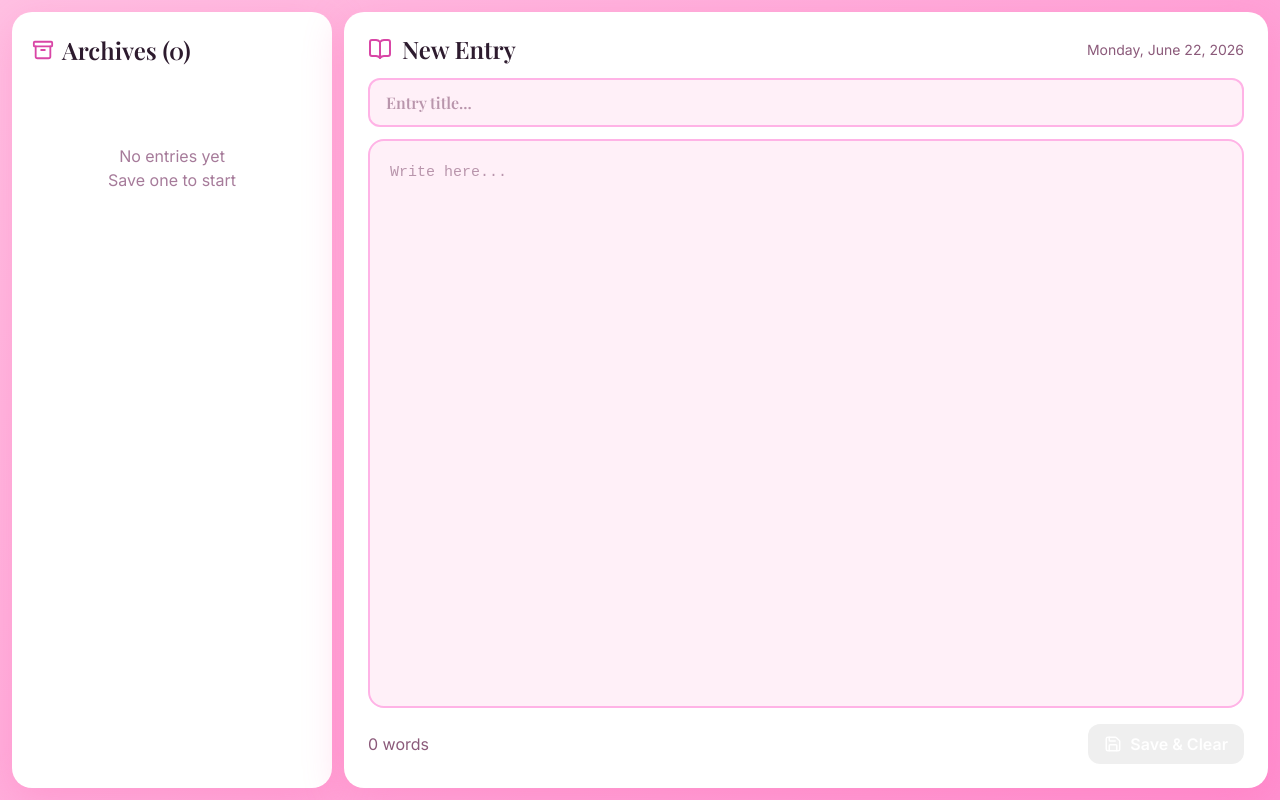
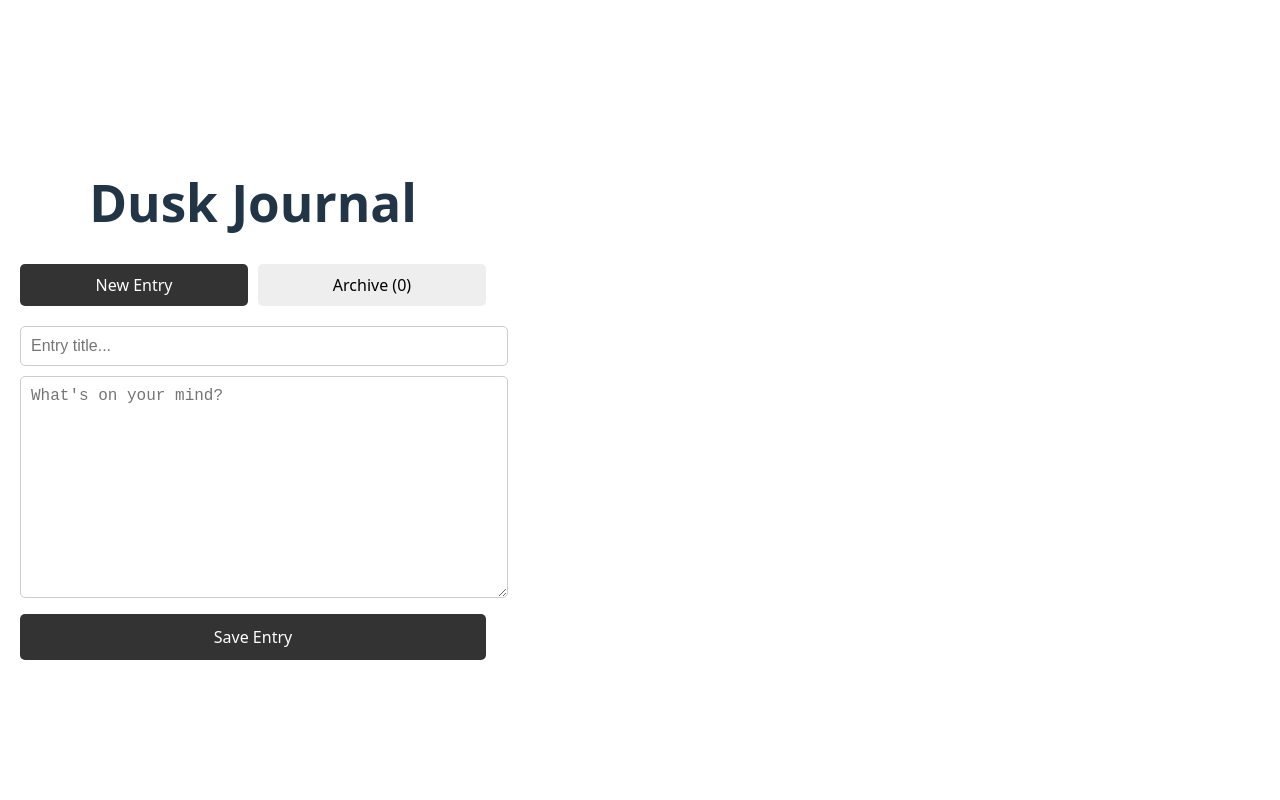
Before and after one commit to forteido-art/dusk-journal, a React (Vite) app: page / in a window 1280 px wide. Built offline with nearby package versions, Linux system fonts and the light colour scheme.

Commit message:
Add edit archive + export JSON

```diff
--- a/src/App.jsx
+++ b/src/App.jsx
@@ -1,268 +1,162 @@
-import React, { useState, useEffect } from "react";
-import { Save, Trash2, BookOpen, Check, Archive, Calendar, Download, X } from "lucide-react";
-import jsPDF from "jspdf";
+import { useState, useEffect } from 'react'
 
-const entryKey = () => Date.now().toString();
-const formatDate = (key) => new Date(parseInt(key)).toLocaleDateString('en-US', {
-  weekday: 'long', month: 'long', day: 'numeric', year: 'numeric'
-});
-
-export default function JournalApp() {
-  const [entries, setEntries] = useState({});
-  const [text, setText] = useState("");
-  const [title, setTitle] = useState("");
-  const [notif, setNotif] = useState("");
-  const [selectedKey, setSelectedKey] = useState(null);
+function App() {
+  const [entries, setEntries] = useState([])
+  const [title, setTitle] = useState('')
+  const [content, setContent] = useState('')
+  const [view, setView] = useState('write') // 'write' or 'archive'
+  const [editingId, setEditingId] = useState(null)
 
   useEffect(() => {
-    const data = localStorage.getItem('dusk-journal-v3');
-    if (data) setEntries(JSON.parse(data));
-  }, []);
+    const saved = localStorage.getItem('dusk-entries')
+    if (saved) setEntries(JSON.parse(saved))
+  }, [])
 
-  const showNotif = (msg) => {
-    setNotif(msg);
-    setTimeout(() => setNotif(""), 3000);
-  };
+  useEffect(() => {
+    localStorage.setItem('dusk-entries', JSON.stringify(entries))
+  }, [entries])
 
-  const handleSave = () => {
-    if (!text.trim()) {
-      alert("Type something first!");
-      return;
+  const saveEntry = () => {
+    if (!title.trim() ||!content.trim()) {
+      alert('Add both title and content')
+      return
     }
 
-    const key = entryKey();
-    const newEntry = { text, title, savedAt: parseInt(key) };
-    const newEntries = {...entries, [key]: newEntry };
+    if (editingId) {
+      // Update existing entry
+      setEntries(entries.map(e =>
+        e.id === editingId
+         ? {...e, title, content, date: new Date().toISOString()}
+          : e
+      ))
+      setEditingId(null)
+    } else {
+      // New entry
+      const newEntry = {
+        id: Date.now(),
+        title,
+        content,
+        date: new Date().toISOString()
+      }
+      setEntries([newEntry,...entries])
+    }
 
-    setEntries(newEntries);
-    localStorage.setItem('dusk-journal-v3', JSON.stringify(newEntries));
+    setTitle('')
+    setContent('')
+    setView('archive')
+  }
 
-    setText("");
-    setTitle("");
-    showNotif("Entry saved!");
-  };
+  const editEntry = (entry) => {
+    setTitle(entry.title)
+    setContent(entry.content)
+    setEditingId(entry.id)
+    setView('write')
+  }
 
-  const handleDelete = (key) => {
-    if (!window.confirm("Delete this entry?")) return;
-    const newEntries = {...entries };
-    delete newEntries[key];
-    setEntries(newEntries);
-    localStorage.setItem('dusk-journal-v3', JSON.stringify(newEntries));
-    if (selectedKey === key) setSelectedKey(null);
-    showNotif("Deleted");
-  };
+  const deleteEntry = (id) => {
+    if (confirm('Delete this entry?')) {
+      setEntries(entries.filter(e => e.id!== id))
+      if (editingId === id) {
+        setTitle('')
+        setContent('')
+        setEditingId(null)
+      }
+    }
+  }
 
-  const exportPDF = (key, entry) => {
-    const doc = new jsPDF();
-    doc.setFontSize(20);
-    doc.setTextColor(45, 27, 46);
-    doc.text(entry.title || "Untitled Entry", 20, 30);
+  const exportJSON = () => {
+    const dataStr = JSON.stringify(entries, null, 2)
+    const blob = new Blob([dataStr], {type: 'application/json'})
+    const url = URL.createObjectURL(blob)
+    const link = document.createElement('a')
+    link.href = url
+    link.download = `dusk-backup-${new Date().toISOString().split('T')[0]}.json`
+    link.click()
+  }
 
-    doc.setFontSize(12);
-    doc.setTextColor(139, 90, 122);
-    doc.text(formatDate(key), 20, 45);
-
-    doc.setFontSize(11);
-    doc.setTextColor(45, 27, 46);
-    const lines = doc.splitTextToSize(entry.text, 170);
-    doc.text(lines, 20, 60);
-
-    doc.save(`journal-${key}.pdf`);
-    showNotif("PDF downloaded!");
-  };
-
-  const archiveList = Object.keys(entries).sort((a, b) => parseInt(b) - parseInt(a));
-  const selectedEntry = selectedKey? entries[selectedKey] : null;
-  const todayString = new Date().toISOString().split('T')[0];
+  const cancelEdit = () => {
+    setTitle('')
+    setContent('')
+    setEditingId(null)
+    setView('archive')
+  }
 
   return (
-    <div style={{
-      height: "100vh", width: "100vw",
-      background: "linear-gradient(135deg, #FFC1E3 0%, #FF8FCF 100%)",
-      fontFamily: "Inter, sans-serif", padding: "12px", display: "flex", gap: "12px"
-    }}>
-      <style>{`
-        @import url('https://fonts.googleapis.com/css2?family=Playfair+Display:wght@600&family=Inter:wght@400;600&display=swap');
-        * { box-sizing: border-box; }
-        button { cursor: pointer; border: none; border-radius: 12px; padding: 10px 16px; font-weight: 600; transition: 0.2s; }
-        button:hover { transform: translateY(-2px); }
-     .archive-item:hover { background: #FFE0F3!important; }
-        textarea::placeholder { color: #8B5A7A; opacity: 0.6; }
-        input::placeholder { color: #8B5A7A; opacity: 0.6; }
-        @media (max-width: 768px) {.layout { flex-direction: column; }.sidebar { width: 100%!important; height: 40vh; }.editor { height: 60vh; } }
-      `}</style>
+    <div style={{maxWidth: '600px', margin: '0 auto', padding: '20px', fontFamily: 'system-ui'}}>
+      <h1 style={{textAlign: 'center'}}>Dusk Journal</h1>
 
-      {notif && (
-        <div style={{
-          position: "fixed", top: "20px", left: "50%", transform: "translateX(-50%)",
-          background: "#2D1B2E", color: "#FFC1E3", padding: "12px 24px", borderRadius: "12px",
-          display: "flex", alignItems: "center", gap: "8px", zIndex: 100
-        }}>
-          <Check size={18} /> {notif}
-        </div>
-      )}
-
-      <div className="layout" style={{ display: "flex", width: "100%", gap: "12px" }}>
-        <div className="sidebar" style={{
-          width: "320px", background: "white", borderRadius: "20px", padding: "20px",
-          display: "flex", flexDirection: "column", boxShadow: "0 10px 40px rgba(255,105,180,0.3)"
-        }}>
-          <div style={{ display: "flex", alignItems: "center", gap: "8px", marginBottom: "16px" }}>
-            <Archive size={22} color="#D946A6" />
-            <h2 style={{ margin: 0, color: "#2D1B2E", fontFamily: "'Playfair Display', serif" }}>Archives ({archiveList.length})</h2>
-          </div>
-
-          <div style={{ overflowY: "auto", flex: 1 }}>
-            {archiveList.length === 0? (
-              <p style={{ color: "#A67B9A", textAlign: "center", marginTop: "60px" }}>
-                No entries yet<br />Save one to start
-              </p>
-            ) : archiveList.map(key => {
-              const entry = entries[key];
-              const isActive = selectedKey === key;
-              return (
-                <div
-                  key={key}
-                  className="archive-item"
-                  onClick={() => setSelectedKey(key)}
-                  style={{
-                    padding: "12px",
-                    background: isActive? "#FFE0F3" : "#FFF0F8",
-                    borderRadius: "12px",
-                    marginBottom: "10px",
-                    border: isActive? "2px solid #FF69B4" : "1px solid #FFB3E6",
-                    cursor: "pointer"
-                  }}
-                >
-                  <div style={{ fontWeight: 600, color: "#2D1B2E", marginBottom: "4px" }}>
-                    {entry.title || "Untitled"}
-                  </div>
-                  <div style={{ fontSize: "12px", color: "#D946A6", display: "flex", alignItems: "center", gap: "4px", marginBottom: "6px" }}>
-                    <Calendar size={12} /> {formatDate(key)}
-                  </div>
-                  <div style={{ fontSize: "13px", color: "#8B5A7A", overflow: "hidden", textOverflow: "ellipsis", whiteSpace: "nowrap" }}>
-                    {entry.text.slice(0, 40)}...
-                  </div>
-                </div>
-              );
-            })}
-          </div>
-        </div>
-
-        <div className="editor" style={{
-          flex: 1, background: "white", borderRadius: "20px", padding: "24px",
-          display: "flex", flexDirection: "column", boxShadow: "0 10px 40px rgba(255,105,180,0.3)"
-        }}>
-          {selectedEntry? (
-            <>
-              <div style={{ display: "flex", alignItems: "center", gap: "10px", marginBottom: "16px" }}>
-                <BookOpen size={24} color="#D946A6" />
-                <h1 style={{ margin: 0, color: "#2D1B2E", fontSize: "1.5rem", flex: 1, fontFamily: "'Playfair Display', serif" }}>View Entry</h1>
-                <button onClick={() => setSelectedKey(null)} style={{ background: "#FFF0F8", color: "#D946A6", padding: "8px 12px" }}>
-                  <X size={18} />
+      <div style={{display: 'flex', gap: '10px', marginBottom: '20px'}}>
+        <button onClick={() => {setView('write'); setEditingId(null); setTitle(''); setContent('')}}
+          style={{flex: 1, padding: '10px', background: view==='write'? '#333' : '#eee', color: view==='write'? 'white' : 'black', border: 'none', borderRadius: '5px'}}>
+          {editingId? 'Edit Entry' : 'New Entry'}
+        </button>
+        <button onClick={() => setView('archive')}
+          style={{flex: 1, padding: '10px', background: view==='archive'? '#333' : '#eee', color: view==='archive'? 'white' : 'black', border: 'none', borderRadius: '5px'}}>
+          Archive ({entries.length})
         </button>
       </div>
 
-              <div style={{ fontSize: "14px", color: "#8B5A7A", marginBottom: "8px" }}>Date</div>
-              <div style={{ fontSize: "18px", fontWeight: 600, color: "#2D1B2E", marginBottom: "16px" }}>
-                {formatDate(selectedKey)}
-              </div>
-
-              <div style={{ fontSize: "14px", color: "#8B5A7A", marginBottom: "8px" }}>Title</div>
-              <div style={{ fontSize: "20px", fontWeight: 700, color: "#2D1B2E", marginBottom: "16px", fontFamily: "'Playfair Display', serif" }}>
-                {selectedEntry.title || "Untitled"}
-              </div>
-
-              <div style={{ fontSize: "14px", color: "#8B5A7A", marginBottom: "8px" }}>Content</div>
-              <div style={{
-                flex: 1,
-                padding: "20px",
-                background: "#FFF0F8",
-                border: "2px solid #FFB3E6",
-                borderRadius: "16px",
-                fontSize: "15px",
-                lineHeight: 1.8,
-                color: "#000",
-                overflowY: "auto",
-                whiteSpace: "pre-wrap"
-              }}>
-                {selectedEntry.text}
-              </div>
-
-              <div style={{ display: "flex", gap: "10px", marginTop: "16px" }}>
-                <button onClick={() => exportPDF(selectedKey, selectedEntry)} style={{ background: "linear-gradient(135deg, #FF69B4 0%, #FF1493 100%)", color: "white", display: "flex", alignItems: "center", gap: "8px" }}>
-                  <Download size={18} /> Export PDF
-                </button>
-                <button onClick={() => handleDelete(selectedKey)} style={{ background: "#FFB3B3", color: "#E74C3C", display: "flex", alignItems: "center", gap: "8px" }}>
-                  <Trash2 size={18} /> Delete
-                </button>
-              </div>
-            </>
-          ) : (
-            <>
-              <div style={{ display: "flex", alignItems: "center", gap: "10px", marginBottom: "16px" }}>
-                <BookOpen size={24} color="#D946A6" />
-                <h1 style={{ margin: 0, color: "#2D1B2E", fontSize: "1.5rem", fontFamily: "'Playfair Display', serif" }}>New Entry</h1>
-                <span style={{ marginLeft: "auto", color: "#8B5A7A", fontSize: "14px" }}>{formatDate(entryKey())}</span>
-              </div>
-
+      {view === 'write'? (
+        <div>
           <input
+            placeholder="Entry title..."
             value={title}
             onChange={(e) => setTitle(e.target.value)}
-                placeholder="Entry title..."
-                style={{
-                  padding: "12px 16px",
-                  background: "#FFF0F8",
-                  border: "2px solid #FFB3E6",
-                  borderRadius: "12px",
-                  fontSize: "16px",
-                  fontWeight: 600,
-                  marginBottom: "12px",
-                  outline: "none",
-                  color: "#000",
-                  fontFamily: "'Playfair Display', serif"
-                }}
+            style={{width: '100%', padding: '10px', marginBottom: '10px', fontSize: '16px', border: '1px solid #ccc', borderRadius: '5px'}}
           />
-
           <textarea
-                value={text}
-                onChange={(e) => setText(e.target.value)}
-                placeholder="Write here..."
-                style={{
-                  flex: 1,
-                  padding: "20px",
-                  background: "#FFF0F8",
-                  border: "2px solid #FFB3E6",
-                  borderRadius: "16px",
-                  fontSize: "15px",
-                  lineHeight: 1.6,
-                  resize: "none",
-                  outline: "none",
-                  color: "#000"
-                }}
+            placeholder="What's on your mind?"
+            value={content}
+            onChange={(e) => setContent(e.target.value)}
+            style={{width: '100%', height: '200px', padding: '10px', fontSize: '16px', border: '1px solid #ccc', borderRadius: '5px'}}
           />
-
-              <div style={{ display: "flex", justifyContent: "space-between", alignItems: "center", marginTop: "16px" }}>
-                <span style={{ color: "#8B5A7A" }}>{text.trim().split(/\s+/).filter(Boolean).length} words</span>
-                <button
-                  onClick={handleSave}
-                  disabled={!text.trim()}
-                  style={{
-                    background: text.trim()? "linear-gradient(135deg, #FF69B4 0%, #FF1493 100%)" : "#E0E0E0",
-                    color: "white",
-                    display: "flex",
-                    alignItems: "center",
-                    gap: "8px",
-                    opacity: text.trim()? 1 : 0.5
-                  }}
-                >
-                  <Save size={18} /> Save & Clear
+          <div style={{display: 'flex', gap: '10px', marginTop: '10px'}}>
+            <button onClick={saveEntry} style={{flex: 1, padding: '12px', background: '#333', color: 'white', border: 'none', borderRadius: '5px'}}>
+              {editingId? 'Update Entry' : 'Save Entry'}
             </button>
-              </div>
-            </>
+            {editingId && (
+              <button onClick={cancelEdit} style={{padding: '12px', background: '#999', color: 'white', border: 'none', borderRadius: '5px'}}>
+                Cancel
+              </button>
             )}
           </div>
         </div>
+      ) : (
+        <div>
+          <div style={{display: 'flex', justifyContent: 'space-between', marginBottom: '15px'}}>
+            <h2>Archive</h2>
+            {entries.length > 0 && (
+              <button onClick={exportJSON} style={{padding: '8px 12px', background: '#4CAF50', color: 'white', border: 'none', borderRadius: '5px'}}>
+                Export JSON
+              </button>
+            )}
           </div>
-  );
+
+          {entries.length === 0? (
+            <p style={{textAlign: 'center', color: '#999', marginTop: '40px'}}>No entries yet. Write your first one!</p>
+          ) : (
+            entries.map(entry => (
+              <div key={entry.id} style={{border: '1px solid #ddd', padding: '15px', marginBottom: '10px', borderRadius: '5px', cursor: 'pointer'}} onClick={() => editEntry(entry)}>
+                <div style={{display: 'flex', justifyContent: 'space-between', alignItems: 'start'}}>
+                  <div style={{flex: 1}}>
+                    <h3 style={{margin: '0 0 5px 0'}}>{entry.title}</h3>
+                    <p style={{color: '#666', fontSize: '12px', margin: '0 0 10px 0'}}>
+                      {new Date(entry.date).toLocaleString()}
+                    </p>
+                    <p style={{margin: 0, whiteSpace: 'pre-wrap'}}>{entry.content.substring(0, 100)}{entry.content.length > 100? '...' : ''}</p>
+                  </div>
+                  <button onClick={(e) => {e.stopPropagation(); deleteEntry(entry.id)}}
+                    style={{marginLeft: '10px', padding: '5px 10px', background: '#ff4444', color: 'white', border: 'none', borderRadius: '3px'}}>
+                    Delete
+                  </button>
+                </div>
+              </div>
+            ))
+          )}
+        </div>
+      )}
+    </div>
+  )
 }
+
+export default App
```
Lines whose indentation alone changed are shown as unchanged.
